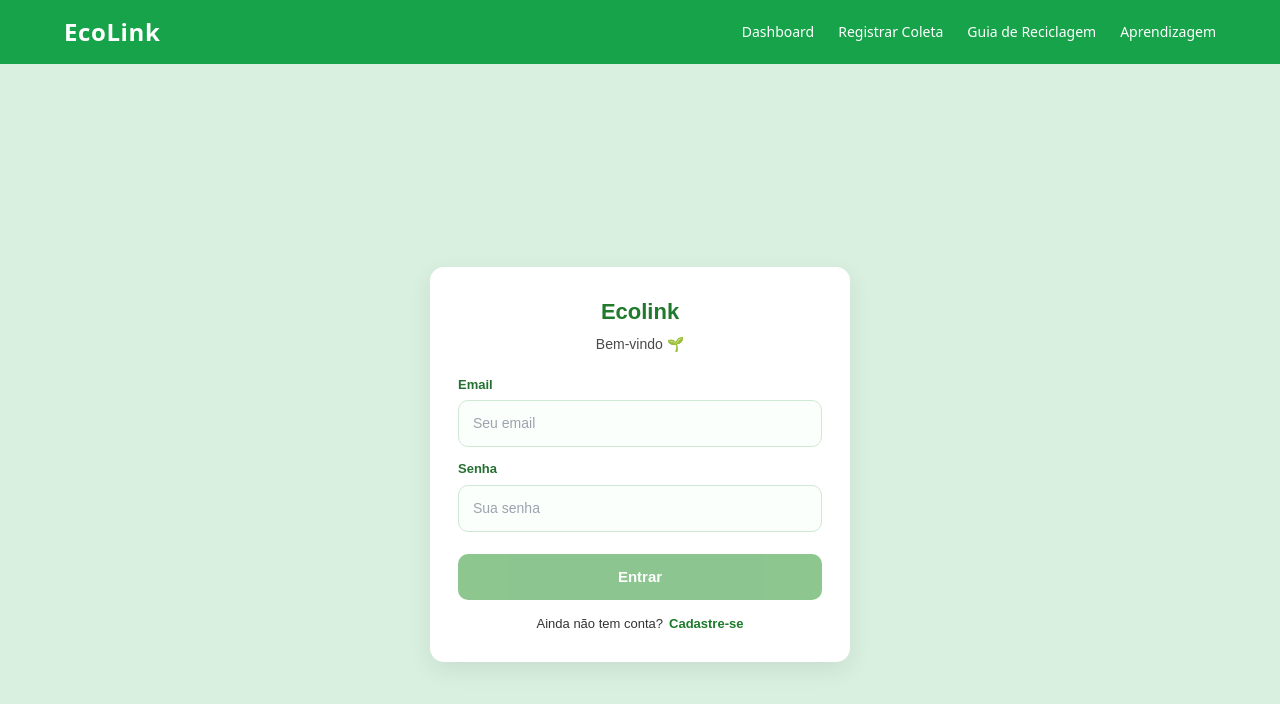
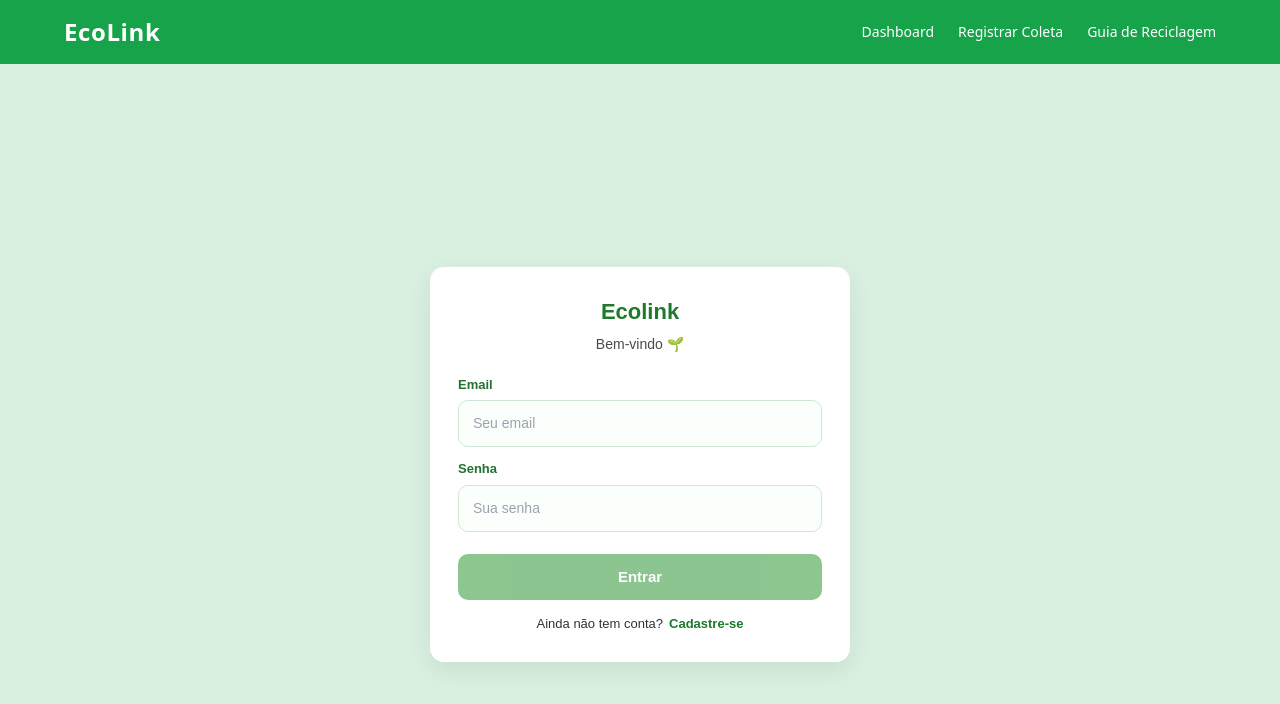
Before and after one commit to Bianca-Silvaaa28/SI-PI4-2025-T2-G05, a React (Vite) app: page / in a window 1280 px wide. Shown: the top 704 px of the page. Built offline with nearby package versions, Linux system fonts and the light colour scheme.

Commit message:
removendo o link aprendizagem

```diff
--- a/src/components/Navbar/Navbar.jsx
+++ b/src/components/Navbar/Navbar.jsx
@@ -25,11 +25,7 @@ const Navbar = () => {
           <li>
             <Link to="/guiadareciclagem" className="hover:text-green-200">Guia de Reciclagem</Link>
           </li>
-          <li>
-            <Link to="/aprendizagem" className="hover:text-green-200">
-              Aprendizagem
-            </Link>
-          </li>
+
         </ul>
       </div>
     </nav>
```
